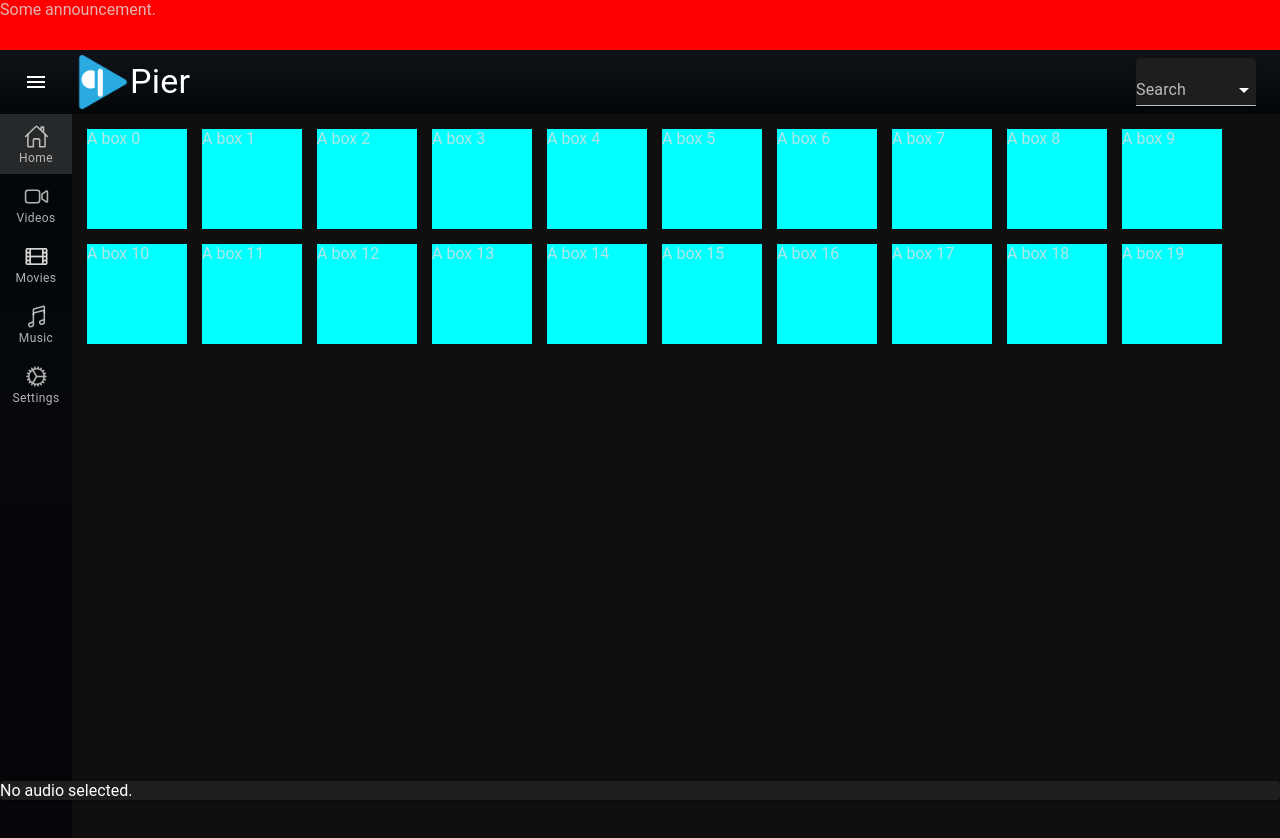
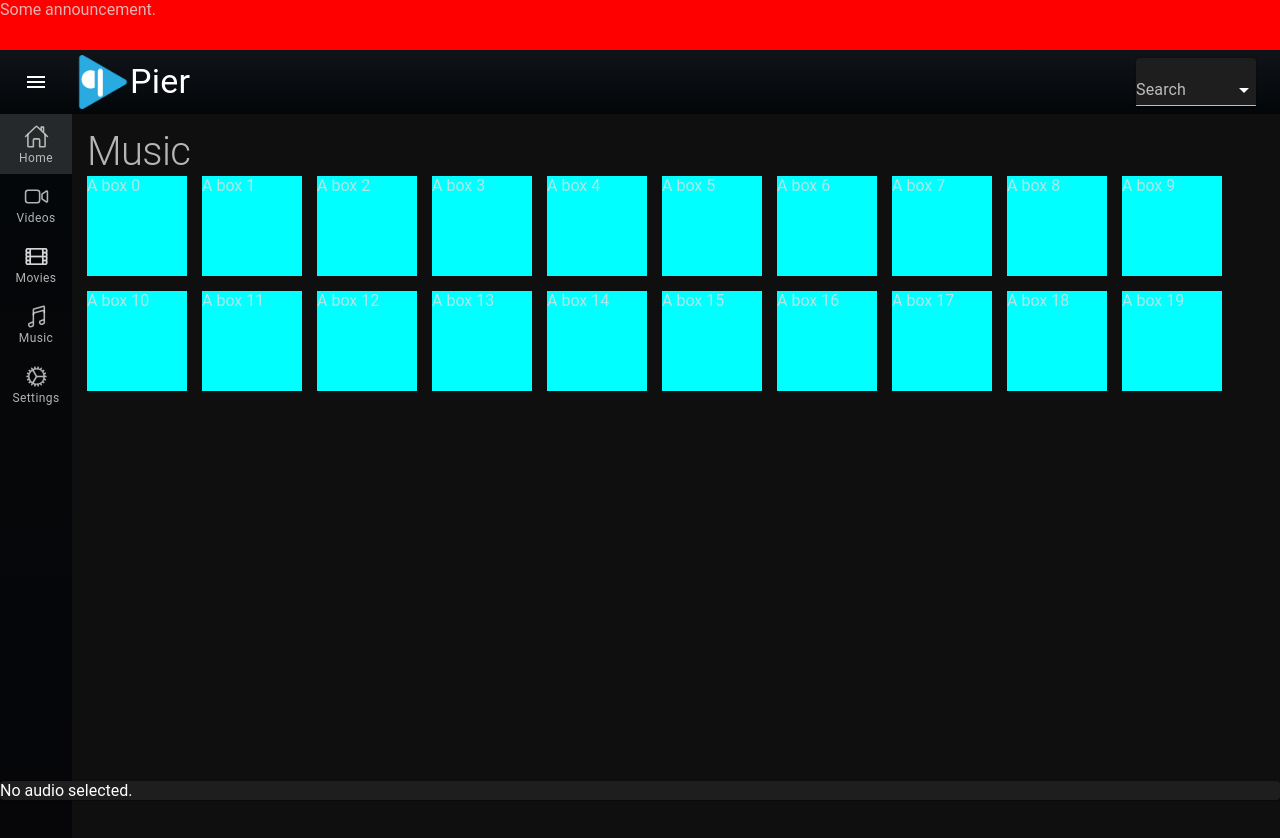
Before and after one commit to LiamPerson/Pier-Media, a Next.js app: page / in a window 1280 px wide. Shown: the top 838 px of the page. Built offline with nearby package versions, Linux system fonts and the light colour scheme.

Commit message:
Started to add titles and sections to IndexPage

```diff
--- a/src/app/page.tsx
+++ b/src/app/page.tsx
@@ -1,5 +1,25 @@
+import { Box, Stack, Typography } from '@mui/material'
+import { ReactNode } from 'react'
+
 import DashboardPage from '@/components/core/DashboardPage'
-import { Box, Grid, Stack } from '@mui/material'
+import NextLink from '@/components/shared/NextLink'
+import { ROUTE } from '@/libs/routes'
+
+const HomeSection = ({ title, link, children }: { title: string; link: string; children: ReactNode }) => {
+	return (
+		<Box>
+			<NextLink href={link}>
+				<Typography
+					variant='h1'
+					sx={{ display: 'inline-block' }}
+				>
+					{title}
+				</Typography>
+			</NextLink>
+			<Box>{children}</Box>
+		</Box>
+	)
+}
 
 const IndexPage = () => {
 	return (
@@ -8,6 +28,10 @@ const IndexPage = () => {
 				sx={{
 					height: '1500px',
 				}}
+			>
+				<HomeSection
+					title='Music'
+					link={ROUTE.Music}
 				>
 					<Stack
 						gap={'15px'}
@@ -23,6 +47,7 @@ const IndexPage = () => {
 							</Box>
 						))}
 					</Stack>
+				</HomeSection>
 			</Box>
 		</DashboardPage>
 	)
```
Lines whose indentation alone changed are shown as unchanged.
